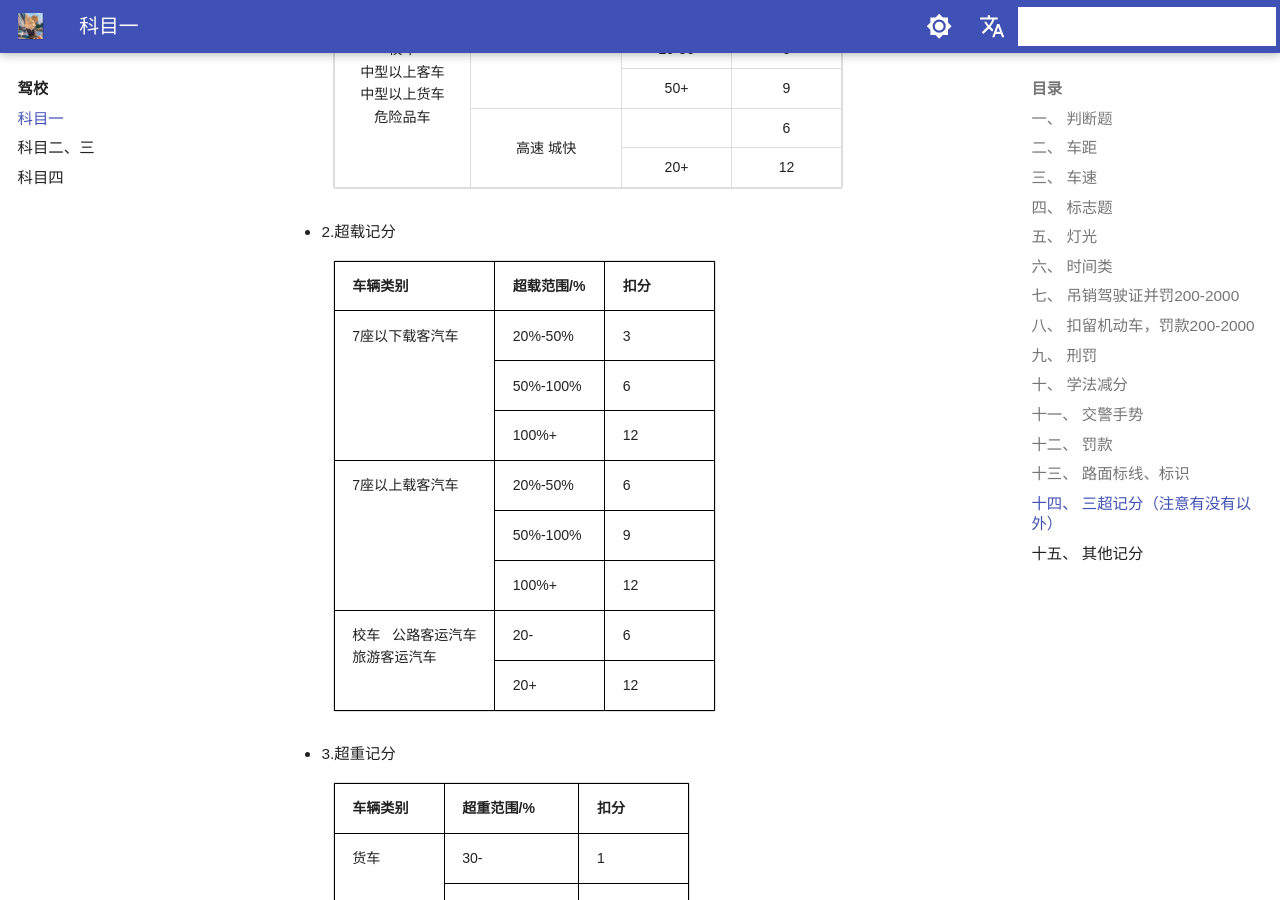
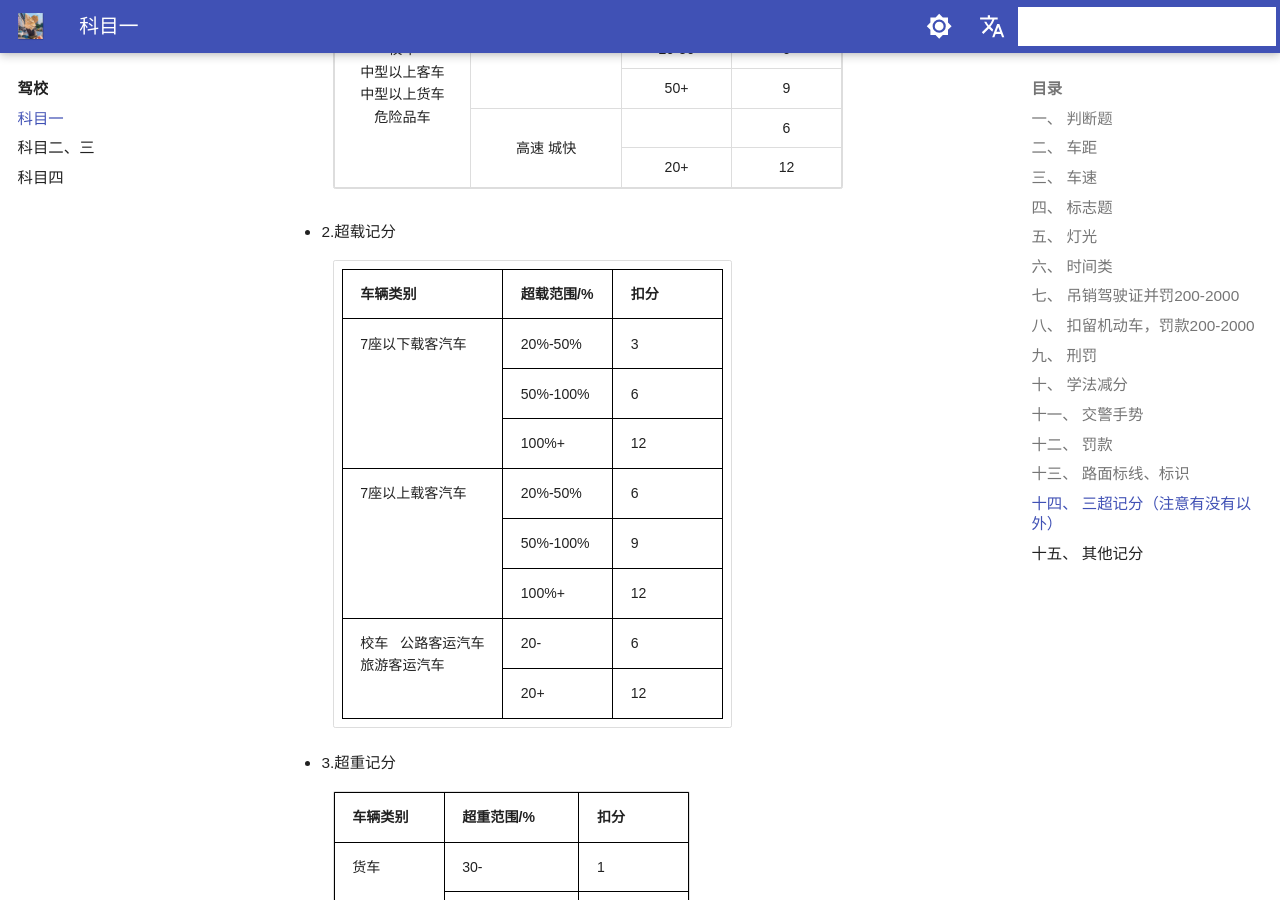
Before and after one commit to xinchen-sea/xinchen-sea.github.io, an MkDocs documentation site: the page built from docs/drivinglicense/object1.md, in a window 1280 px wide and 900 px high, scrolled down 4348 px. Built offline with MkDocs 1.6.1 and Material for MkDocs 9.7.7, drawn with Linux system fonts in a browser that asks for light colours; some web fonts are replaced; plug-ins that fetch from the network failed and are left out; comment, search, counter and statistics services are not loaded.

Commit message:
Update object1.md

```diff
--- a/docs/drivinglicense/object1.md
+++ b/docs/drivinglicense/object1.md
@@ -188,15 +188,15 @@
   - 2.超载记分
 
    <div class="table-indent">
-   <table border="1">
-	<thead align="center" valign="center">
+   <table  style="border: 1px solid #ddd; padding: 8px; text-align: center; vertical-align: middle;">
+	<thead  style="border: 1px solid #ddd; padding: 8px; text-align: center; vertical-align: middle;">
 	<tr>
 		<th>车辆类别</th>
 		<th>超载范围/%</th>
 		<th>扣分</th>
 	</tr>
 	</thead>
-	<tbody align="center" valign="center">
+	<tbody  style="border: 1px solid #ddd; padding: 8px; text-align: center; vertical-align: middle;">
 	<tr>
 		<td rowspan="3">7座以下载客汽车</td>
 		<td>20%-50%</td>
```
